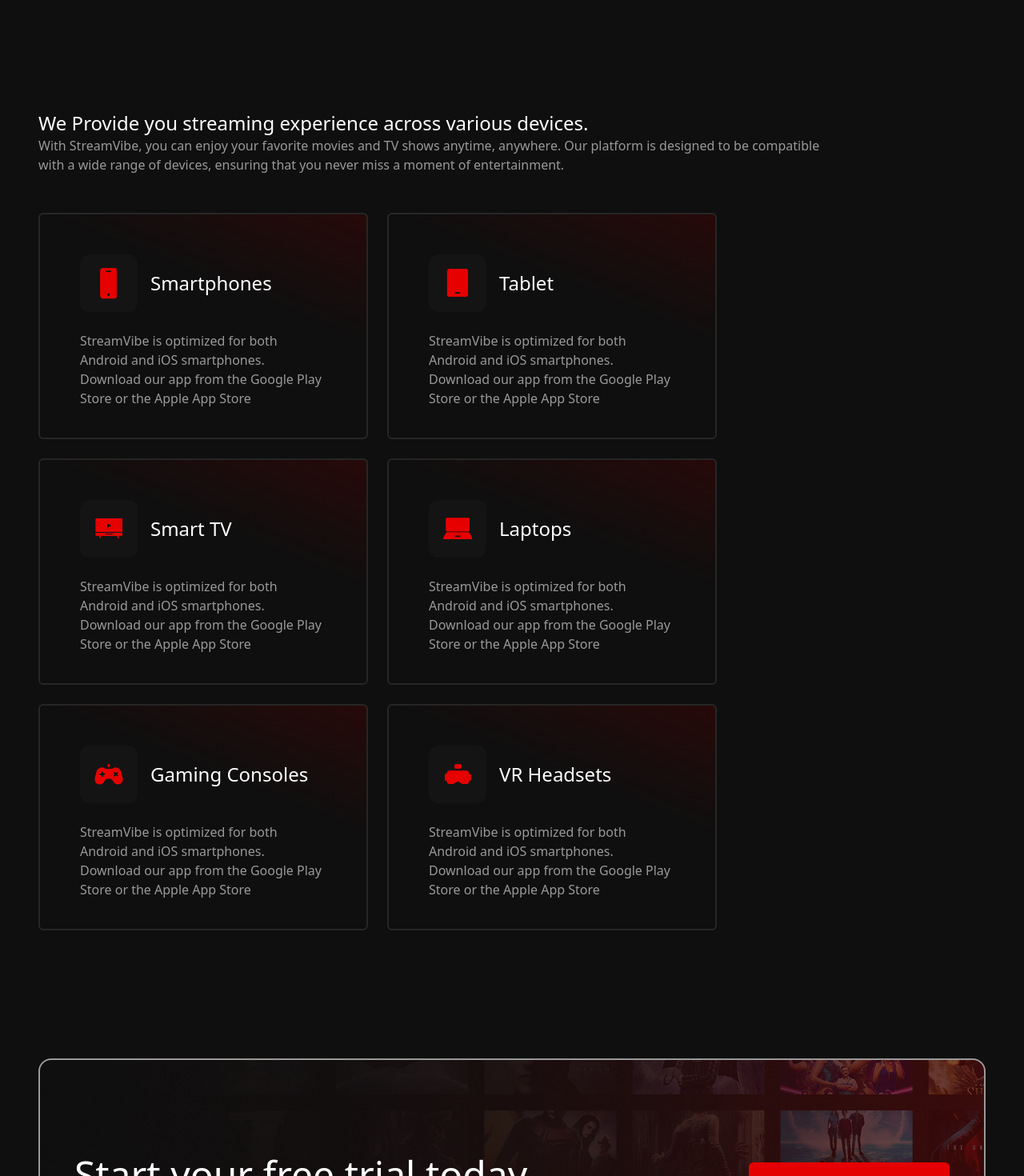
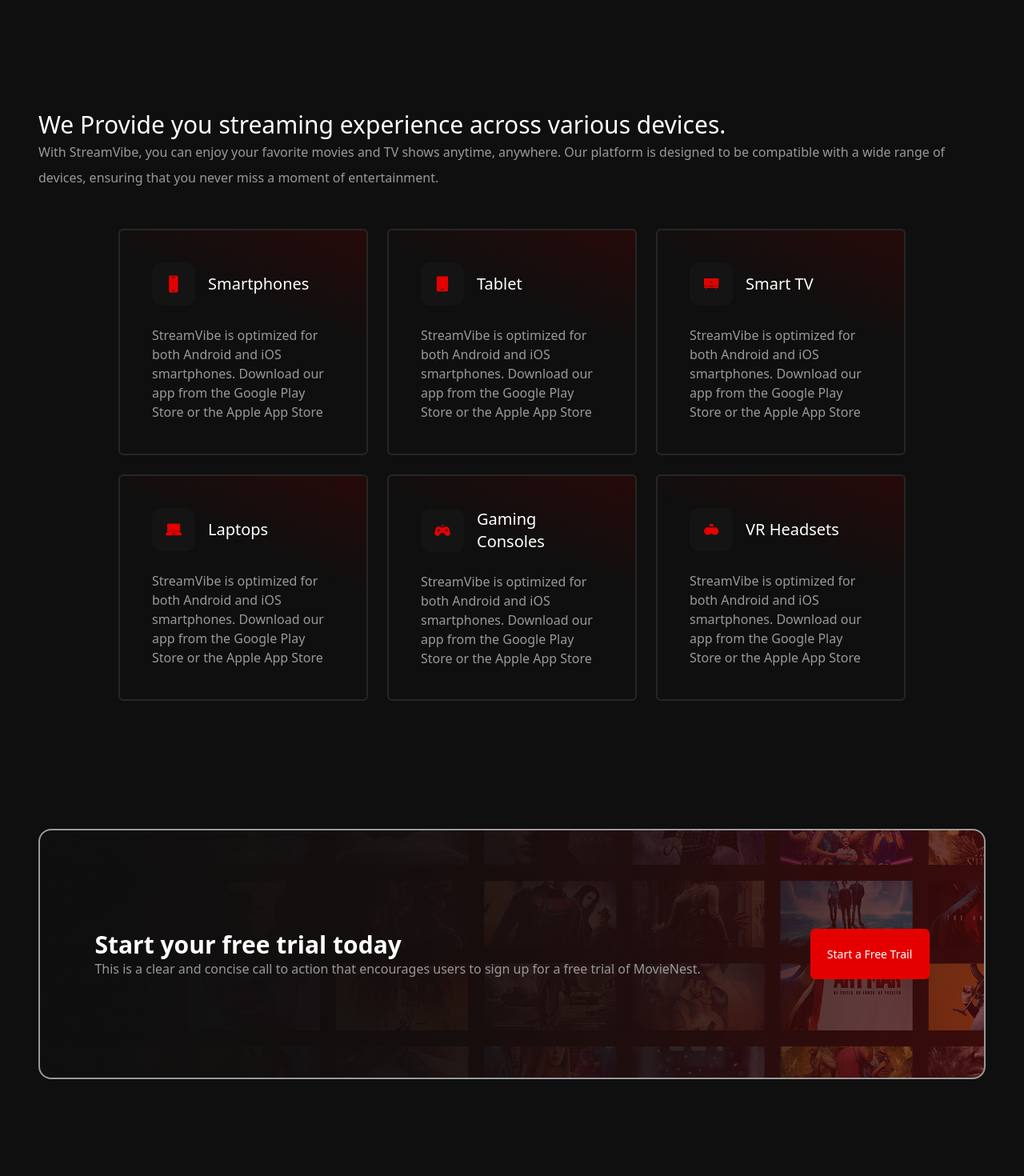
Before and after one commit to arturvoskanyan-dev/movienest, a React (Vite) app: page / in a window 1280 px wide. Shown: the part 1100-2570 px from the top of the page at 80% size. Built offline with nearby package versions, Linux system fonts and the light colour scheme; no server answers.

Commit message:
style: make device and trail sections responsive

```diff
--- a/src/components/Devices/DeviceItem/DeviceItem.tsx
+++ b/src/components/Devices/DeviceItem/DeviceItem.tsx
@@ -2,12 +2,12 @@
 
 export default function DeviceItem({device} : any) {
     return (
-        <div className='element w-[412px] h-[283px] border-2 border-[#262626] p-[50px] flex flex-wrap gap-6 rounded-md'>
+        <div className='element w-[432px] h-[283px] border-2 border-[#262626] p-[50px] flex flex-wrap gap-6 rounded-md max-[1440px]:w-[312px] max-[1370]:h-[230px] max-[1440px]:p-[40px] max-[768px]:w-[212px max-[1440px]:h-[175px]] max-[768px]:p-[24px]'>
             <div className='flex items-center gap-4'>
-                <img src={device.img} className='p-[16px] w-[72px] h-[72px] bg-[#141414] rounded-xl' />
-                <h3 className='text-2xl text-white'>{device.title}</h3>
+                <img src={device.img} className='p-[16px] w-[72px] h-[72px] bg-[#141414] rounded-xl max-[1440px]:w-[54px] max-[1440px]:h-[54px]' />
+                <h3 className='text-2xl text-white max-[1440px]:text-xl max-[768px]:text-lg'>{device.title}</h3>
             </div>
-            <p className='text-[#999999]'>StreamVibe is optimized for both Android and iOS smartphones. Download our app from the Google Play Store or the Apple App Store</p>
+            <p className='text-[#999999] max-[320px]:text-xs'>StreamVibe is optimized for both Android and iOS smartphones. Download our app from the Google Play Store or the Apple App Store</p>
         </div>
     )
 }
--- a/src/components/Devices/Devices.tsx
+++ b/src/components/Devices/Devices.tsx
@@ -14,10 +14,10 @@
     return (
         <section className='max-w-[1440px] mx-auto pb-40 px-12 flex flex-col gap-12'>
             <div>
-                <h2 className="text-2xl text-white">We Provide you streaming experience across various devices.</h2>
-                <p className='max-w-[1000px] text-[#999999]'>With StreamVibe, you can enjoy your favorite movies and TV shows anytime, anywhere. Our platform is designed to be compatible with a wide range of devices, ensuring that you never miss a moment of entertainment.</p>
+                <h2 className="text-4xl text-white max-[1440px]:text-3xl max-[768px]:text-2xl">We Provide you streaming experience across various devices.</h2>
+                <p className='max-w-[1200px] text-[#999999] text-lg leading-8 max-[1440px]:text-base max-[768px]:text-sm max-[768px]:leading-5'>With StreamVibe, you can enjoy your favorite movies and TV shows anytime, anywhere. Our platform is designed to be compatible with a wide range of devices, ensuring that you never miss a moment of entertainment.</p>
             </div>
-            <div className='flex flex-wrap gap-6'>
+            <div className='flex justify-center flex-wrap gap-6 max-[768px]:justify-start'>
                 {devicesArr.map((device, i) => <DeviceItem key={i} device={device} />)}
             </div>
         </section>
--- a/src/components/Layout/Layout.tsx
+++ b/src/components/Layout/Layout.tsx
@@ -7,7 +7,7 @@
     <>
         <Header />
         <Outlet />
-        <Footer />
+        {/* <Footer /> */}
     </>
   )
 }
--- a/src/components/Trail/Trail.tsx
+++ b/src/components/Trail/Trail.tsx
@@ -1,13 +1,15 @@
+import trail from "../../assets/trail.png";
+
 export default function Trail() {
   return (
     <section className="px-12 pb-40 max-w-[1440px] w-full mx-auto ">
-        <section className='trail border-2 border-[#999999] rounded-2xl'>
-        <div className='flex items-center justify-around h-full'>
-          <div>
-            <h3 className='text-[48px] text-white'>Start your free trial today</h3>
-            <p className='text-[#999999]'>This is a clear and concise call to action that encourages users to sign up for a free trial of MovieNest.</p>
+        <section className='trail border-2 border-[#999999] rounded-2xl max-[768px]:bg-center '>
+        <div className='flex items-center justify-around h-full max-[768px]:flex-wrap'>
+          <div className="[&>h3,p]:max-[768px]:text-center">
+            <h3 className='text-5xl text-white font-bold max-[1440px]:text-3xl max-[768px]:text-2xl max-[768px]:text-center'>Start your free trial today</h3>
+            <p className='text-lg text-[#999999] max-[1440px]:text-base max-[768px]:px-12'>This is a clear and concise call to action that encourages users to sign up for a free trial of MovieNest.</p>
           </div>
-          <button className='bg-[#E50000] w-[251px] h-[54px] text-white text-xl rounded-md flex items-center justify-center gap-2 cursor-pointer duration-300 hover:bg-[#ff9999]'>Start a Free Trail</button>
+          <button className='bg-[#E50000] w-[188px] h-[63px] text-white text-lg rounded-md cursor-pointer duration-300 hover:bg-[#ff9999] max-[1440px]:w-[149px] max-[1440p]:h-[49px] max-[1440px]:text-sm'>Start a Free Trail</button>
         </div>
       </section>
     </section>
```
